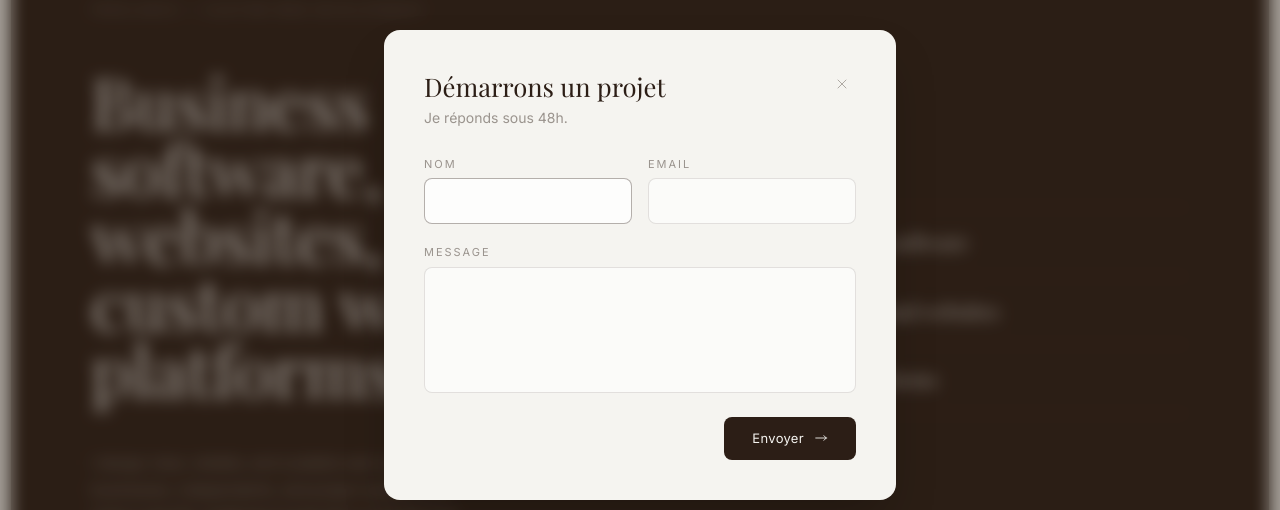
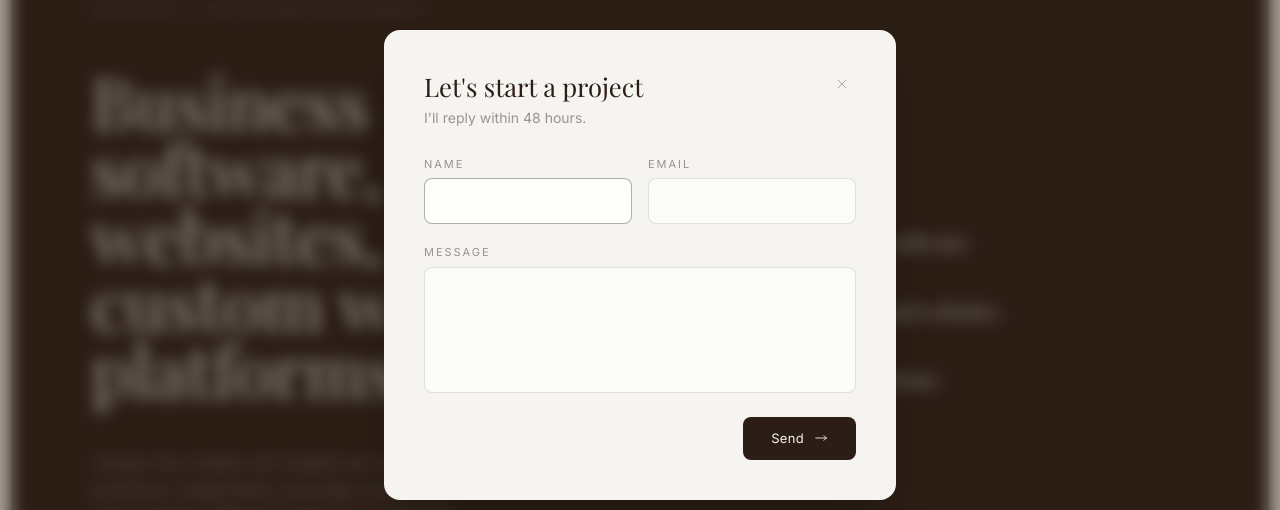
Before and after one commit to Maethik/matheoguilbert.fr, a Next.js app: page /en/freelance in a window 1280 px wide. Both pictures are taken after a click on the button "Discuss your project". Shown: the part 135-645 px from the top of the page. Built offline with nearby package versions, Linux system fonts and the light colour scheme; no server answers; a web font is replaced by a local one.

Commit message:
move contact modal texts to languages files

```diff
--- a/components/ui/ContactFormModal.tsx
+++ b/components/ui/ContactFormModal.tsx
@@ -2,6 +2,7 @@
 
 import { useEffect, useRef, useState, useActionState } from 'react';
 import { createPortal } from 'react-dom';
+import { useTranslations } from 'next-intl';
 import { sendContactMail, type ContactFormState } from '@/app/actions/sendContactMail';
 
 type Props = {
@@ -48,6 +49,7 @@ function Field({ label, name, type = 'text', required, textarea, inputRef }: Fie
 }
 
 export function ContactFormModal({ isOpen, onClose }: Props) {
+    const t = useTranslations('contactModal');
     const [mounted, setMounted] = useState(false);
     const [state, action, pending] = useActionState<ContactFormState, FormData>(
         sendContactMail,
@@ -96,15 +98,15 @@ export function ContactFormModal({ isOpen, onClose }: Props) {
                 <div className="flex items-start justify-between gap-4">
                     <div>
                         <h2 className="font-serif text-brand-brown text-[clamp(1.3rem,2vw,1.65rem)] leading-tight">
-                            Démarrons un projet
+                            {t('title')}
                         </h2>
                         <p className="font-sans text-sm text-brand-brown/45 mt-1.5">
-                            Je réponds sous 48h.
+                            {t('subtitle')}
                         </p>
                     </div>
                     <button
                         onClick={onClose}
-                        aria-label="Fermer"
+                        aria-label={t('close')}
                         className="shrink-0 p-1.5 rounded-lg text-brand-brown/35 hover:text-brand-brown hover:bg-brand-brown/6 transition-colors duration-150 cursor-pointer"
                     >
                         <svg className="w-4 h-4" fill="none" stroke="currentColor" viewBox="0 0 24 24" aria-hidden="true">
@@ -116,22 +118,22 @@ export function ContactFormModal({ isOpen, onClose }: Props) {
                 {/* Success */}
                 {state?.success ? (
                     <div className="flex flex-col items-center gap-3 py-10 text-center">
-                        <span className="font-serif text-brand-brown text-xl">Message envoyé.</span>
-                        <p className="font-sans text-sm text-brand-brown/45">Je vous reviens très vite.</p>
+                        <span className="font-serif text-brand-brown text-xl">{t('successTitle')}</span>
+                        <p className="font-sans text-sm text-brand-brown/45">{t('successText')}</p>
                         <button
                             onClick={onClose}
                             className="mt-4 font-sans text-xs uppercase tracking-[0.18em] text-brand-brown/40 hover:text-brand-brown border-b border-brand-brown/20 hover:border-brand-brown pb-0.5 transition-colors duration-150 cursor-pointer"
                         >
-                            Fermer
+                            {t('close')}
                         </button>
                     </div>
                 ) : (
                     <form ref={formRef} action={action} className="flex flex-col gap-5">
                         <div className="grid grid-cols-1 sm:grid-cols-2 gap-4">
-                            <Field label="Nom" name="name" required inputRef={firstInputRef} />
-                            <Field label="Email" name="email" type="email" required />
+                            <Field label={t('fieldName')} name="name" required inputRef={firstInputRef} />
+                            <Field label={t('fieldEmail')} name="email" type="email" required />
                         </div>
-                        <Field label="Message" name="message" textarea required />
+                        <Field label={t('fieldMessage')} name="message" textarea required />
 
                         {state?.error && (
                             <p className="font-sans text-xs text-red-700/80">{state.error}</p>
@@ -143,7 +145,7 @@ export function ContactFormModal({ isOpen, onClose }: Props) {
                                 disabled={pending}
                                 className="inline-flex items-center gap-2.5 font-sans text-[13px] tracking-wide text-brand-beige bg-brand-brown rounded-lg px-7 py-3 hover:bg-brand-brown/85 disabled:opacity-50 transition-colors duration-200 cursor-pointer disabled:cursor-default"
                             >
-                                {pending ? 'Envoi…' : 'Envoyer'}
+                                {pending ? t('sending') : t('send')}
                                 {!pending && (
                                     <svg className="w-3.5 h-3.5" fill="none" stroke="currentColor" viewBox="0 0 24 24" aria-hidden="true">
                                         <path strokeLinecap="round" strokeLinejoin="round" strokeWidth={1.5} d="M17 8l4 4m0 0l-4 4m4-4H3" />
--- a/messages/en.json
+++ b/messages/en.json
@@ -101,6 +101,18 @@
             "text": "Visit the website"
         }
     },
+    "contactModal": {
+        "title": "Let's start a project",
+        "subtitle": "I'll reply within 48 hours.",
+        "close": "Close",
+        "successTitle": "Message sent.",
+        "successText": "I'll get back to you very soon.",
+        "fieldName": "Name",
+        "fieldEmail": "Email",
+        "fieldMessage": "Message",
+        "sending": "Sending…",
+        "send": "Send"
+    },
     "freelancePage": {
         "hero": {
             "label": "Freelance — Custom web development",
--- a/messages/fr.json
+++ b/messages/fr.json
@@ -101,6 +101,18 @@
             "text": "Visiter le site"
         }
     },
+    "contactModal": {
+        "title": "Démarrons un projet",
+        "subtitle": "Je réponds sous 48h.",
+        "close": "Fermer",
+        "successTitle": "Message envoyé.",
+        "successText": "Je vous reviens très vite.",
+        "fieldName": "Nom",
+        "fieldEmail": "Email",
+        "fieldMessage": "Message",
+        "sending": "Envoi…",
+        "send": "Envoyer"
+    },
     "freelancePage": {
         "hero": {
             "label": "Freelance — Développement web sur mesure",
```
